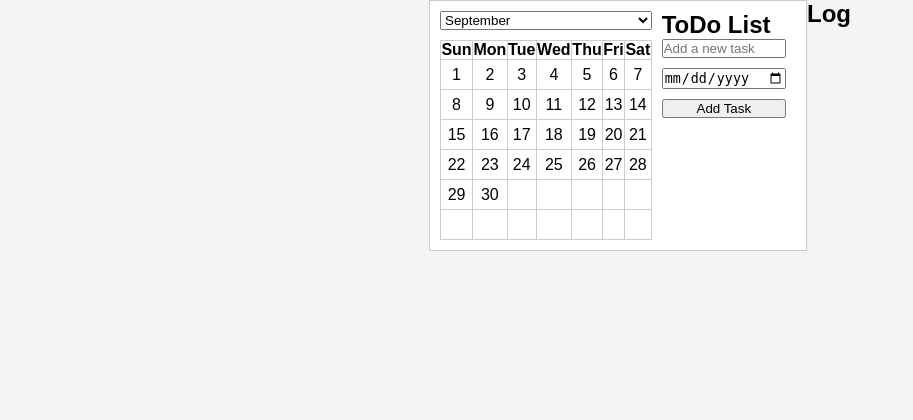
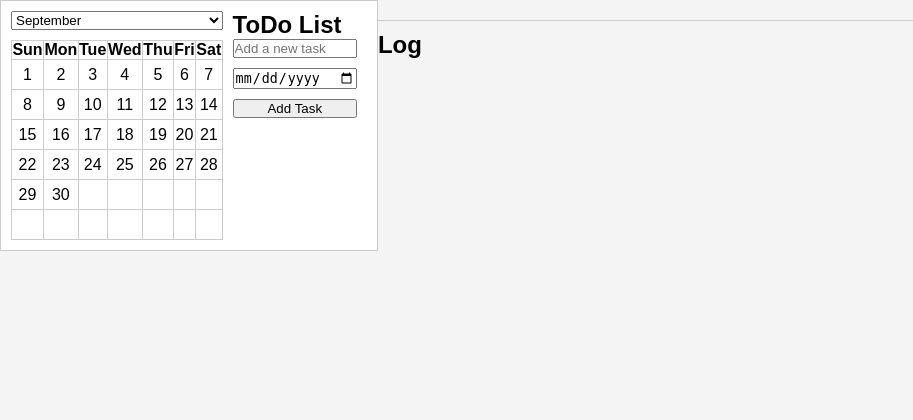
Before and after one commit to shirota111/shirota111.github.io, a PHP site: page /vectors.html in a window 1280 px wide. Shown: the top 420 px of the page, without its empty margins (0-913 px from the left). Run offline with PHP 8.4, Linux system fonts and the light colour scheme.

Commit message:
vectors.css の更新

```diff
--- a/vectors.css
+++ b/vectors.css
@@ -62,3 +62,22 @@ td {
 #todo-list {
     list-style-type: none;
 }
+
+.log-container {
+    flex: 1;
+    margin-top: 20px;
+    border-top: 1px solid #ccc;
+    padding-top: 10px;
+}
+
+#log-list {
+    list-style-type: none;
+    padding-left: 0;
+}
+
+#log-list li {
+    background-color: #f0f0f0;
+    margin-bottom: 5px;
+    padding: 5px;
+    border-radius: 3px;
+}
```
